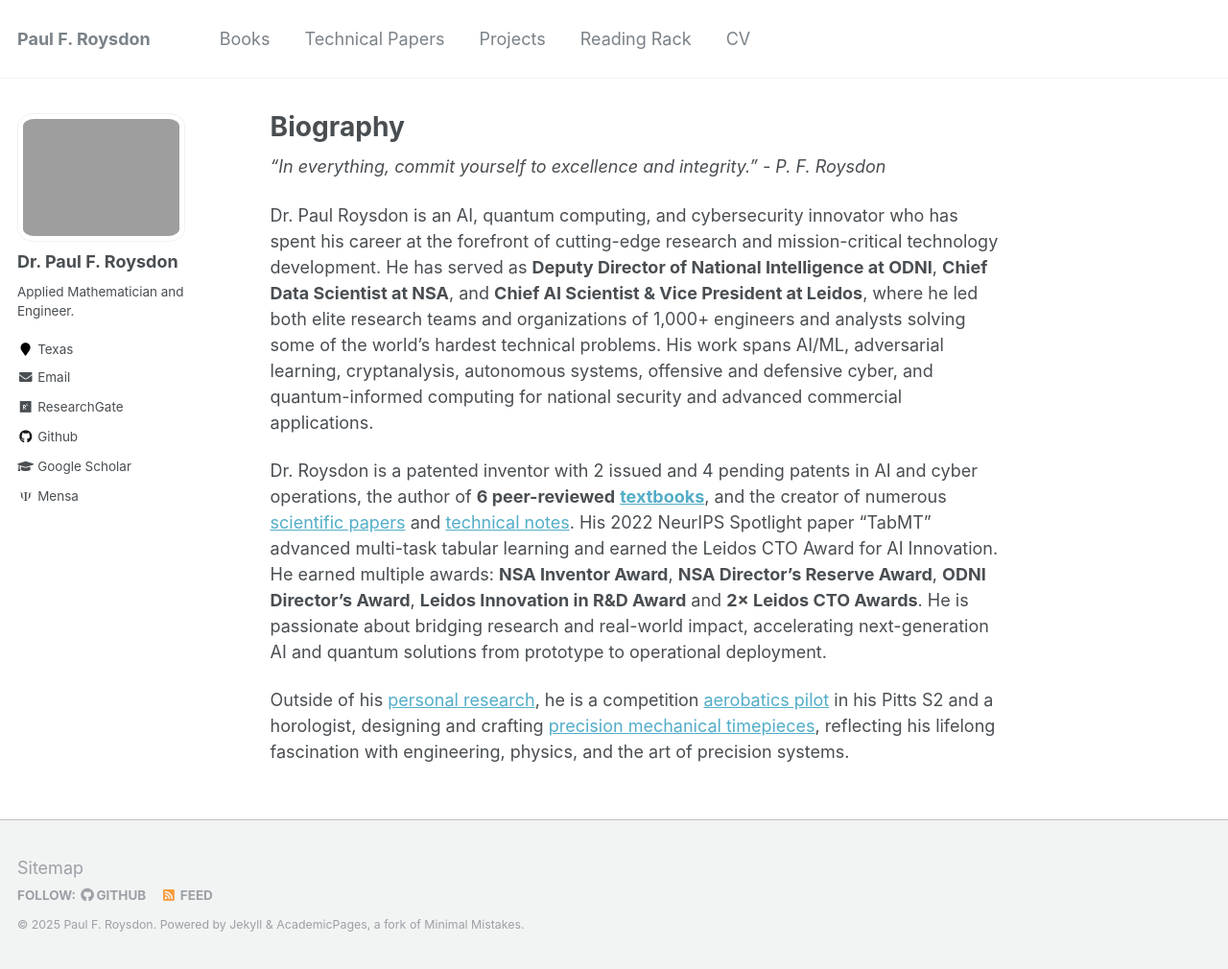
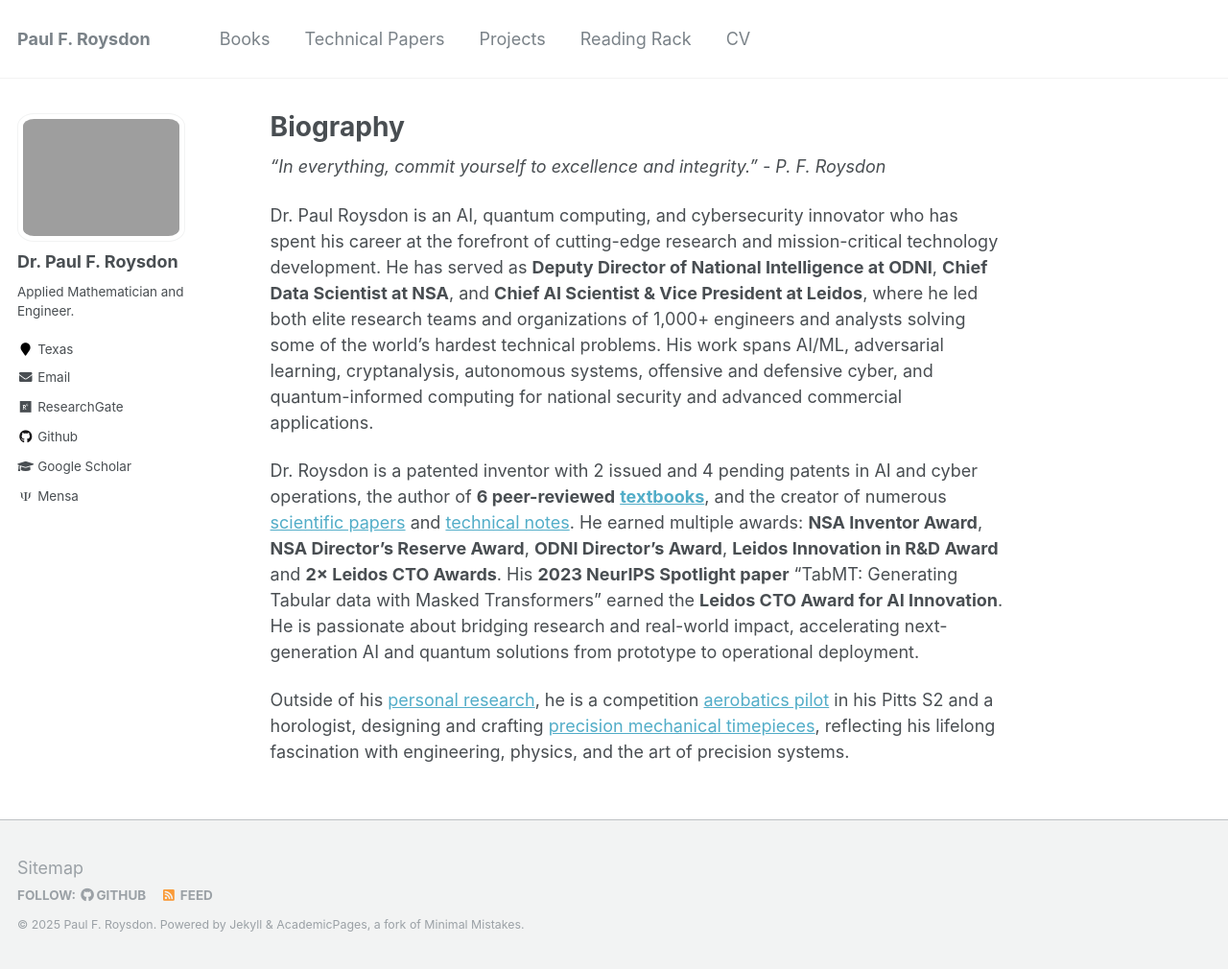
Before and after one commit to pfroysdon/pfroysdon.github.io, a Jekyll site: the page built from _pages/about.md, in a window 1280 px wide and 1010 px high. Shown: the whole window at 96% size. Built offline with Jekyll 4.4.1, drawn with Linux system fonts in a browser that asks for light colours; some web fonts are replaced.

Commit message:
Update about.md

```diff
--- a/_pages/about.md
+++ b/_pages/about.md
@@ -12,6 +12,6 @@
 
 Dr. Paul Roysdon is an AI, quantum computing, and cybersecurity innovator who has spent his career at the forefront of cutting-edge research and mission-critical technology development. He has served as **Deputy Director of National Intelligence at ODNI**, **Chief Data Scientist at NSA**, and **Chief AI Scientist & Vice President at Leidos**, where he led both elite research teams and organizations of 1,000+ engineers and analysts solving some of the world’s hardest technical problems. His work spans AI/ML, adversarial learning, cryptanalysis, autonomous systems, offensive and defensive cyber, and quantum-informed computing for national security and advanced commercial applications.
 
-Dr. Roysdon is a patented inventor with 2 issued and 4 pending patents in AI and cyber operations, the author of **6 peer-reviewed** [**textbooks**](http://www.roysdonfibonaccipress.com/), and the creator of numerous [scientific papers](https://github.com/pfroysdon/publications/tree/main/Papers) and [technical notes](https://github.com/pfroysdon/publications/tree/main/Tech_Notes). His 2022 NeurIPS Spotlight paper “TabMT” advanced multi-task tabular learning and earned the Leidos CTO Award for AI Innovation. He earned multiple awards: **NSA Inventor Award**, **NSA Director’s Reserve Award**, **ODNI Director’s Award**, **Leidos Innovation in R&D Award** and **2× Leidos CTO Awards**. He is passionate about bridging research and real-world impact, accelerating next-generation AI and quantum solutions from prototype to operational deployment.
+Dr. Roysdon is a patented inventor with 2 issued and 4 pending patents in AI and cyber operations, the author of **6 peer-reviewed** [**textbooks**](http://www.roysdonfibonaccipress.com/), and the creator of numerous [scientific papers](https://github.com/pfroysdon/publications/tree/main/Papers) and [technical notes](https://github.com/pfroysdon/publications/tree/main/Tech_Notes). He earned multiple awards: **NSA Inventor Award**, **NSA Director’s Reserve Award**, **ODNI Director’s Award**, **Leidos Innovation in R&D Award** and **2× Leidos CTO Awards**. His **2023 NeurIPS Spotlight paper** “TabMT: Generating Tabular data with Masked Transformers” earned the **Leidos CTO Award for AI Innovation**.  He is passionate about bridging research and real-world impact, accelerating next-generation AI and quantum solutions from prototype to operational deployment.
 
 Outside of his [personal research](https://pfroysdon.github.io/projects/), he is a competition [aerobatics pilot](https://youtu.be/AFlVtWswTNU) in his Pitts S2 and a horologist, designing and crafting [precision mechanical timepieces](https://www.roysdonwatchco.com/), reflecting his lifelong fascination with engineering, physics, and the art of precision systems.
```
